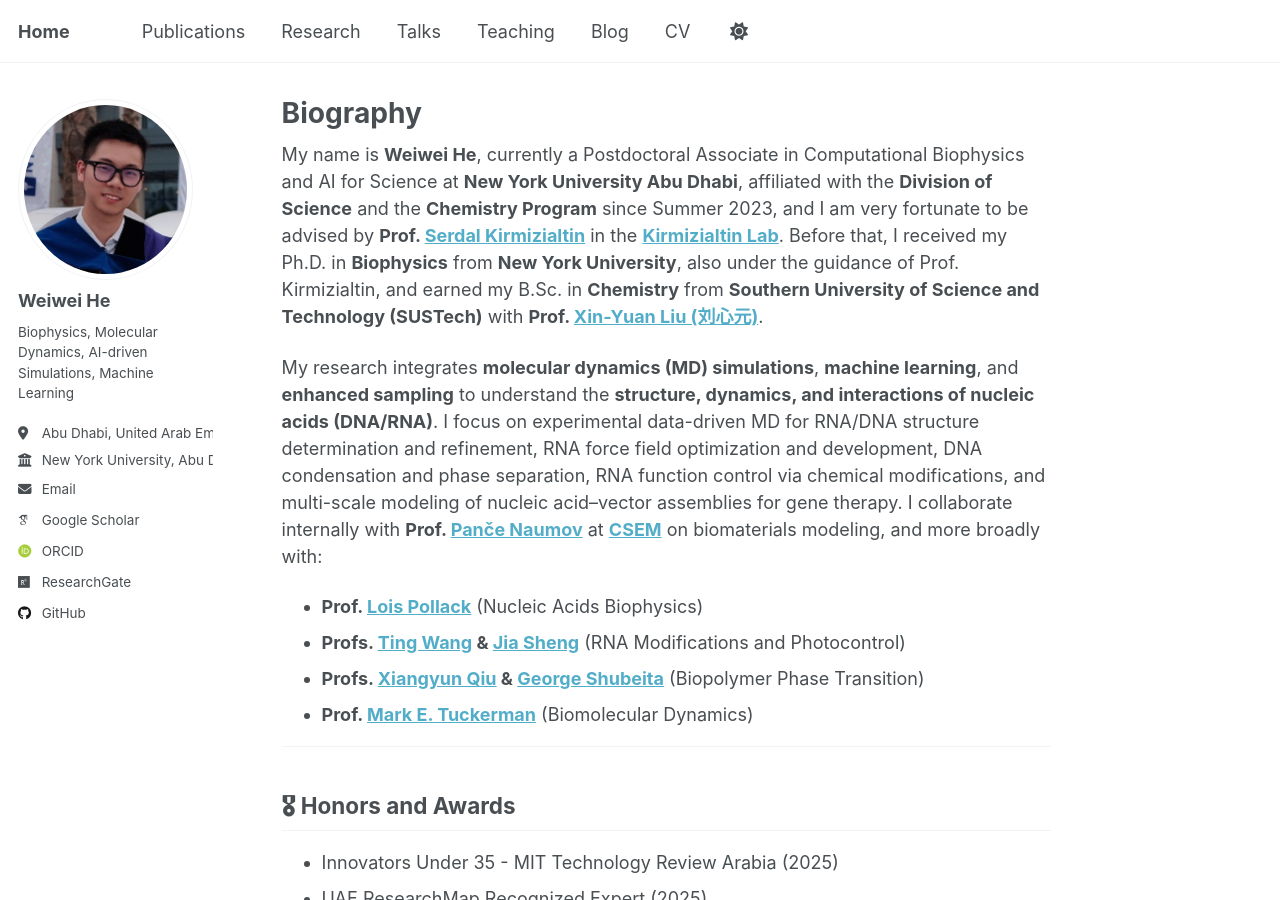
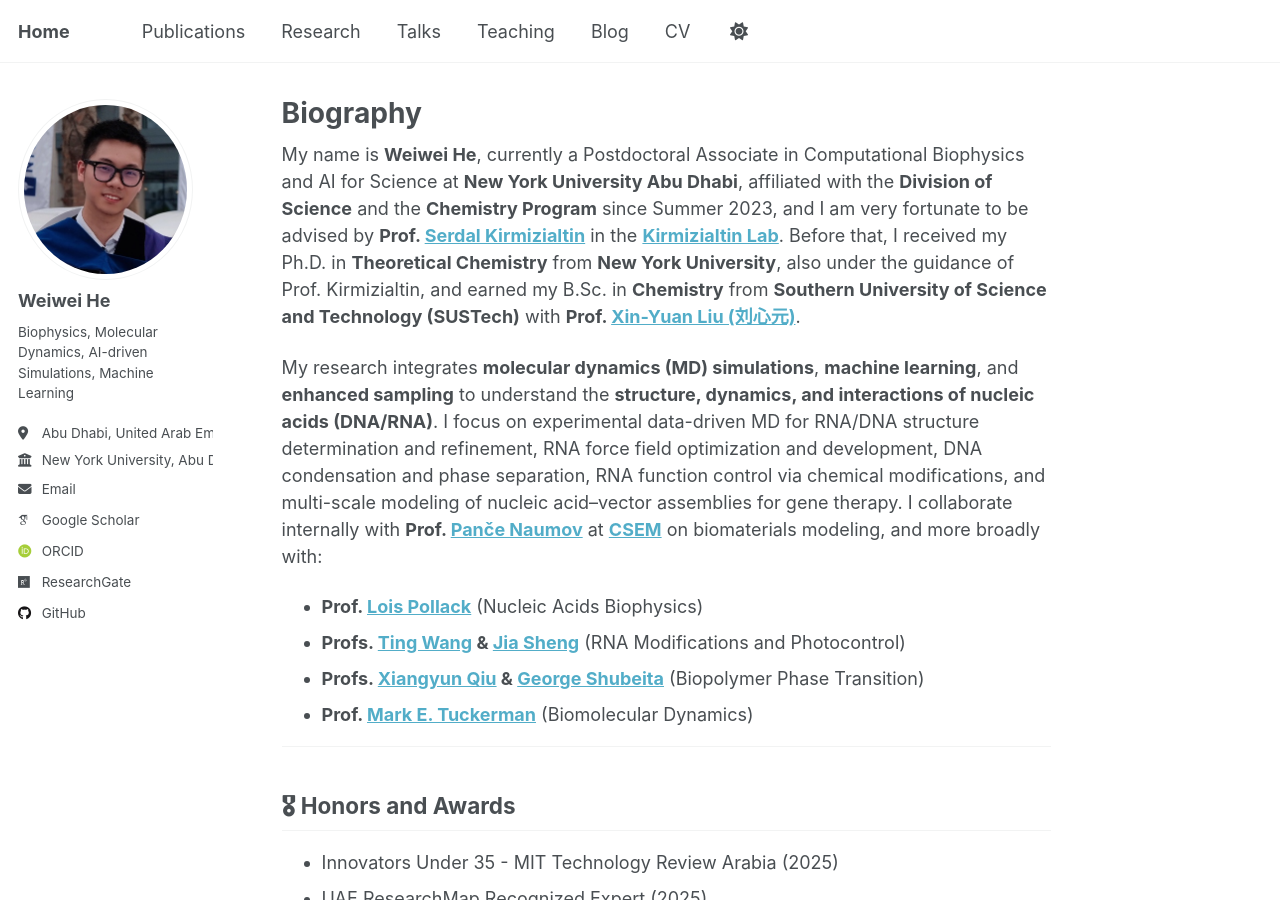
Before and after one commit to Warrenheww/warrenheww.github.io, a Jekyll site: the page built from _pages/about.md, in a window 1280 px wide and 900 px high. Built offline with Jekyll 4.4.1, drawn with Linux system fonts in a browser that asks for light colours; some web fonts are replaced.

Commit message:
Update about.md

```diff
--- a/_pages/about.md
+++ b/_pages/about.md
@@ -7,7 +7,7 @@
   - /about.html
 ---
 
-My name is **Weiwei He**, currently a Postdoctoral Associate in Computational Biophysics and AI for Science at **New York University Abu Dhabi**, affiliated with the **Division of Science** and the **Chemistry Program** since Summer 2023, and I am very fortunate to be advised by **Prof. [Serdal Kirmizialtin](https://nyuad.nyu.edu/en/academics/divisions/science/faculty/serdal-kirmizialtin.html)** in the [**Kirmizialtin Lab**](https://www.kirmizialtinlab.org/). Before that, I received my Ph.D. in **Biophysics** from **New York University**, also under the guidance of Prof. Kirmizialtin, and earned my B.Sc. in **Chemistry** from **Southern University of Science and Technology (SUSTech)** with **Prof. [Xin-Yuan Liu (刘心元)](https://liuxy.chem.sustech.edu.cn/)**.
+My name is **Weiwei He**, currently a Postdoctoral Associate in Computational Biophysics and AI for Science at **New York University Abu Dhabi**, affiliated with the **Division of Science** and the **Chemistry Program** since Summer 2023, and I am very fortunate to be advised by **Prof. [Serdal Kirmizialtin](https://nyuad.nyu.edu/en/academics/divisions/science/faculty/serdal-kirmizialtin.html)** in the [**Kirmizialtin Lab**](https://www.kirmizialtinlab.org/). Before that, I received my Ph.D. in **Theoretical Chemistry** from **New York University**, also under the guidance of Prof. Kirmizialtin, and earned my B.Sc. in **Chemistry** from **Southern University of Science and Technology (SUSTech)** with **Prof. [Xin-Yuan Liu (刘心元)](https://liuxy.chem.sustech.edu.cn/)**.
 
 My research integrates **molecular dynamics (MD) simulations**, **machine learning**, and **enhanced sampling** to understand the **structure, dynamics, and interactions of nucleic acids (DNA/RNA)**. I focus on experimental data-driven MD for RNA/DNA structure determination and refinement, RNA force field optimization and development, DNA condensation and phase separation, RNA function control via chemical modifications, and multi-scale modeling of nucleic acid–vector assemblies for gene therapy. I collaborate internally with **Prof. [Panče Naumov](https://nyuad.nyu.edu/en/academics/divisions/science/faculty/pance-naumov.html)** at [**CSEM**](https://nyuad.nyu.edu/en/research/faculty-labs-and-projects/center-for-smart-engineering-materials.html) on biomaterials modeling, and more broadly with:
 
```
